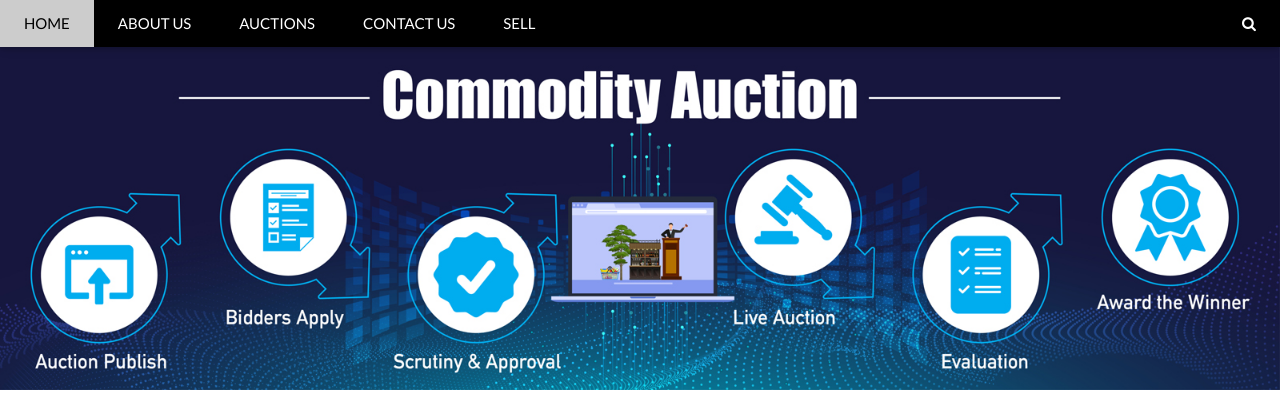
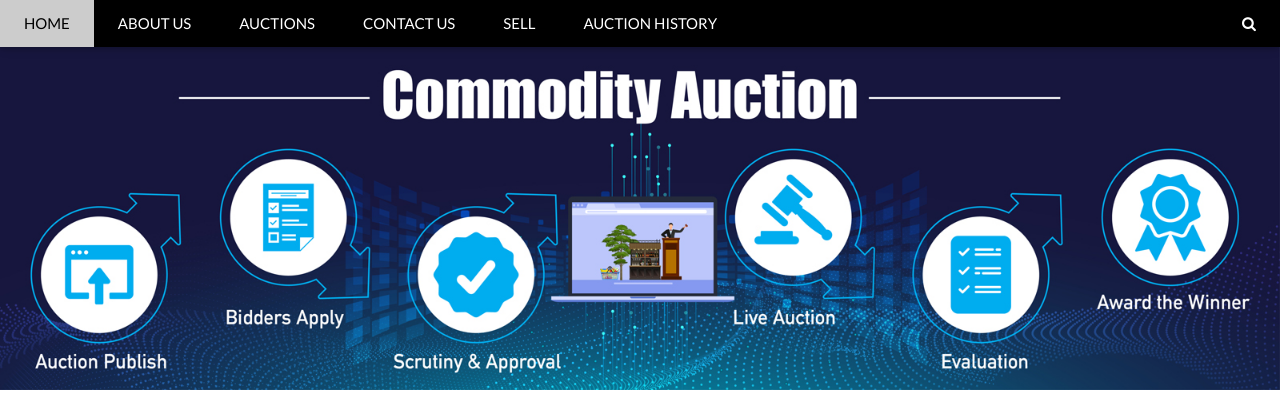
Before and after one commit to AnirudhA124/Auction-Alley, a Flask app: template templates/main_seller.html in a window 1280 px wide. Shown: the top 394 px of the page. Run offline with Flask 3, Linux system fonts and the light colour scheme; the template is opened without the code that fills it, so the values that code supplies are empty.

Commit message:
Update main_seller.html

```diff
--- a/templates/main_seller.html
+++ b/templates/main_seller.html
@@ -8,6 +8,9 @@
 <link rel="stylesheet" href="https://fonts.googleapis.com/css?family=Lato">
 <link rel="stylesheet" href="https://cdnjs.cloudflare.com/ajax/libs/font-awesome/4.7.0/css/font-awesome.min.css">
 <style>
+img{
+  width: 241px;
+}
 body {font-family: "Lato", sans-serif}
 .mySlides {display: none}
 .carousel {
@@ -49,16 +52,17 @@ body {font-family: "Lato", sans-serif}
     <a href="#tour" class="w3-bar-item w3-button w3-padding-large w3-hide-small">AUCTIONS</a>
     <a href="#contact" class="w3-bar-item w3-button w3-padding-large w3-hide-small">CONTACT US</a>
     <a href="/item_display" class="w3-bar-item w3-button w3-padding-large">SELL</a>
+    <a href="/auction_history" class="w3-bar-item w3-button w3-padding-large">AUCTION HISTORY</a>
     <a href="javascript:void(0)" class="w3-padding-large w3-hover-red w3-hide-small w3-right"><i class="fa fa-search"></i></a>
   </div>
 </div>
 
 <!-- Navbar on small screens (remove the onclick attribute if you want the navbar to always show on top of the content when clicking on the links) -->
 <div id="navDemo" class="w3-bar-block w3-black w3-hide w3-hide-large w3-hide-medium w3-top" style="margin-top:46px">
-  <a href="#band" class="w3-bar-item w3-button w3-padding-large" onclick="myFunction()">BAND</a>
-  <a href="#tour" class="w3-bar-item w3-button w3-padding-large" onclick="myFunction()">TOUR</a>
-  <a href="#contact" class="w3-bar-item w3-button w3-padding-large" onclick="myFunction()">CONTACT</a>
-  <a href="#" class="w3-bar-item w3-button w3-padding-large" onclick="myFunction()">MERCH</a>
+  <a href="#band" class="w3-bar-item w3-button w3-padding-large" onclick="myFunction()">ABOUT US</a>
+  <a href="#tour" class="w3-bar-item w3-button w3-padding-large" onclick="myFunction()">AUCTIONS</a>
+  <a href="#contact" class="w3-bar-item w3-button w3-padding-large" onclick="myFunction()">CONTACT US</a>
+  <!-- <a href="#" class="w3-bar-item w3-button w3-padding-large" onclick="myFunction()">MERCH</a> -->
 </div>
 
 <!-- Page content -->
@@ -85,7 +89,7 @@ body {font-family: "Lato", sans-serif}
         <div id="carousel" class="carousel">
         {% for item in items %}
           <div class="carousel-item">
-            <img src="./static/img2.jpg" alt="New York" style="width:100%" class="w3-hover-opacity">
+            <img src="{{ url_for('static', filename=item[0] + '.jpg') }}" alt="Item Image"> <!-- Image beneath the title -->
             <div class="w3-container w3-white">
               <p><b>{{ item[1] }}</b></p>
               <p>Start Time: {{ item[4] }}</p>
```
